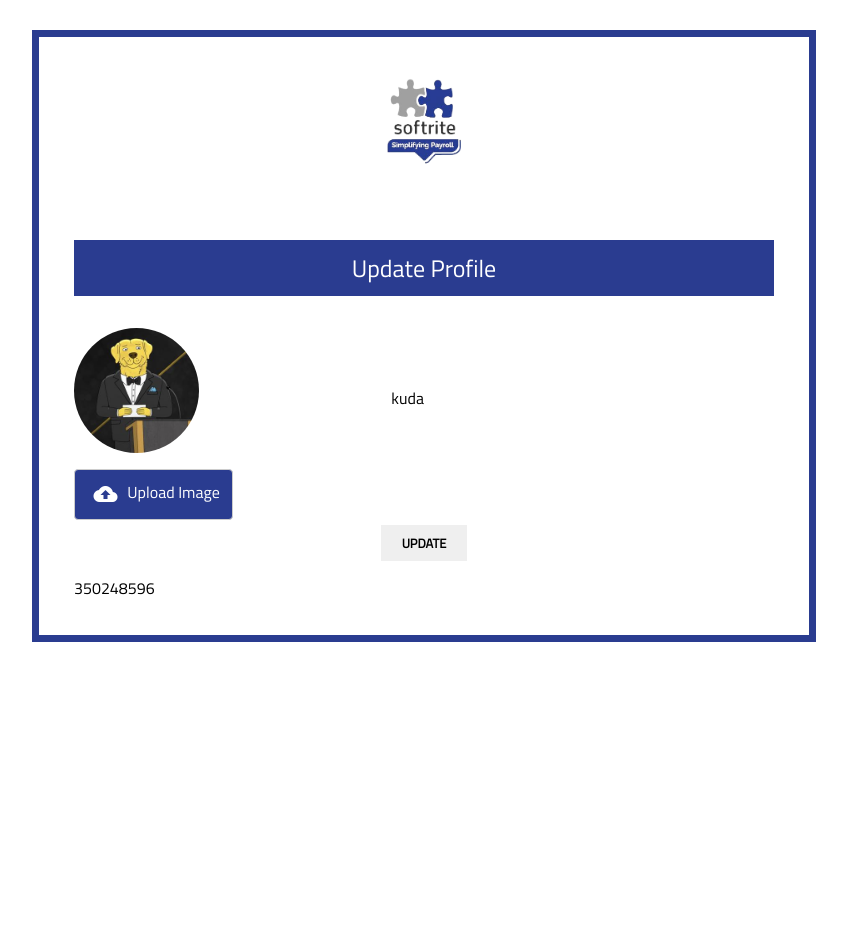
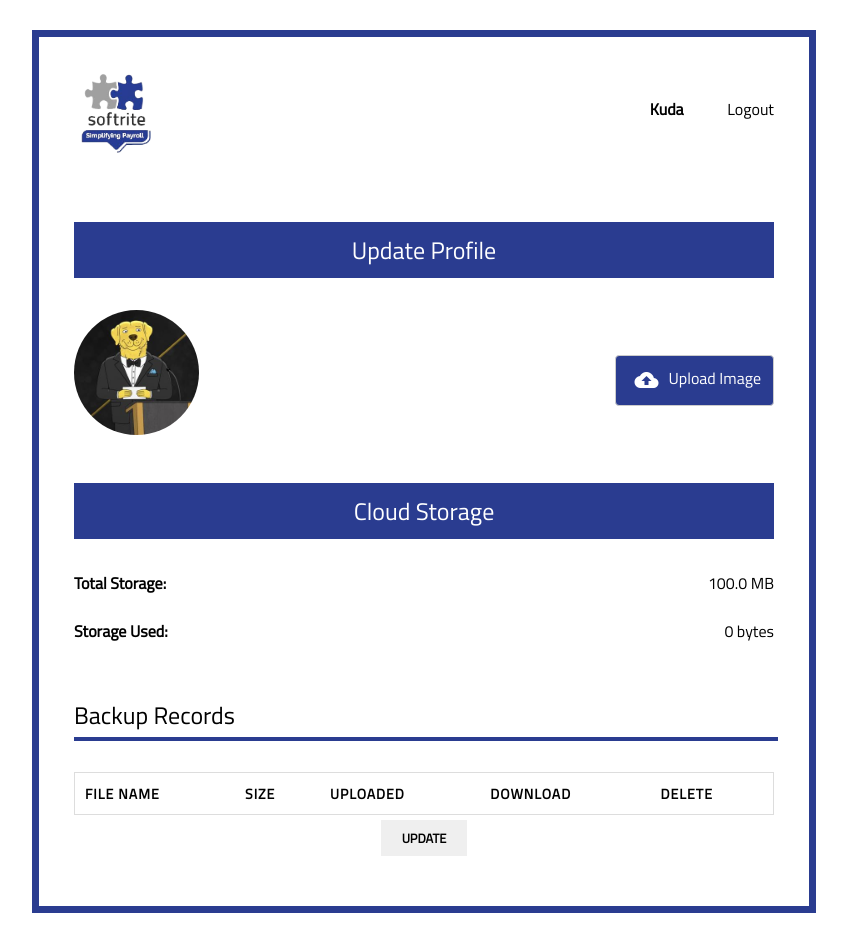
Before and after one commit to Fingolfin7/SoftriteAPI, a Django app: page /profile/ in a window 1280 px wide. Shown: the whole page, without its empty margins (216-1063 px from the left). Before the commit the page ends 642 px from the top, so only its background shows below. Run offline with Django 3.2, Linux system fonts and the light colour scheme; a user stored in the database is signed in; data comes from the database, SQL or seed files in the repository; lists and menus that the app fills with data are empty; some libraries are stand-ins or nearby versions.

Commit message:
Storage Tracking for backups, user ribbons

```diff
--- a/payroll_info/static/payroll_info/css/style2.css
+++ b/payroll_info/static/payroll_info/css/style2.css
@@ -1,19 +1,34 @@
 /* ribbon */
-.ribbon-container{
+.ribbon-container-center{
   width: 100%;
-  padding: 0.5% auto 0.5% 5%;
+  /*padding: 0.5% 5% 0.5% 5%;*/
   margin-bottom: 2%;
   display: flex;
   justify-content: center;
   align-items: center;
 }
 
-.ribbon-logo{
+.ribbon-container{
+  width: 100%;
+  /*padding: 0.5% 5% 0.5% 5%;*/
+  margin-bottom: 2%;
+  display: flex;
+  justify-content: space-between;
+  align-items: center;
+}
+
+.ribbon-logo-center{
   width: 40%;
 }
 
-.ribbon-container a {
+.ribbon-logo{
+  width: 40%;
+  display: block;
+}
+
+.ribbon-container > a {
   text-align: center;
+  width: 30%;
 }
 
 .container, .container--center-middle{
@@ -90,6 +105,33 @@
 .flex-column{
   display: flex;
   flex-direction: column;
+}
+
+/*file upload button*/
+
+.custom-file-upload{
+  display: inline-block;
+  padding: 6px 12px;
+  cursor: pointer;
+  border: 1px solid #ccc;
+  border-radius: 4px;
+  box-sizing: border-box;
+  background-color: #2a3c90;
+  color: white;
+  font-weight: bold;
+  text-align: center;
+  height: 100%;
+  transition: 0.3s;
+}
+
+.round-upload{
+  width: auto;
+  border-radius: 100%;
+}
+
+.custom-file-upload > input[type="file"],
+ label > input[type="file"] {
+    display: none;
 }
 
 .right{
--- a/payroll_info/templates/payroll_info/base.html
+++ b/payroll_info/templates/payroll_info/base.html
@@ -43,30 +43,42 @@
         </div>-->
 
         <div class="qfc-container">
-            <div class="ribbon-container">
+            <section class="ribbon-container">
+                <a href="{% url 'payroll-home' %}">
+                    <img src="{% static 'payroll_info/images/logo-transparent.png' %}" class="ribbon-logo">
+                </a>
+                {%if user.is_authenticated %}
+                    <div>
+                        <a class="plain-link plain" href="{% url 'profile' %}" style="padding-right:2.5rem;">
+                            <b>{{ user.username | title }}</b>
+                        </a>
+                        <a class="plain-link" href="{% url 'logout' %}">Logout</a>
+                    </div>
+                {% else %}
+                    <div>
+                        <a class="plain-link" href="{% url 'login' %}">Login</a>
+                    </div>
+                {% endif %}
+            </section>
+            <section id="messages">
                 {% if messages %}
                     {% for message in messages%}
-                        {% if message.tag == 'error'%}
-                            <div class="card cadmium-red ">
-                              <b><em> {{ message }} </em></b>
+                        {% if message.tags == 'error'%}
+                            <div class="inner-card cadmium-red ">
+                                <em> {{ message }} </em>
                             </div>
-                        {% elif message.tag == 'info'%}
-                            <div class="card cobalt-blue">
-                              <b><em> {{ message }} </em></b>
+                        {% elif message.tags == 'info'%}
+                            <div class="inner-card cobalt-blue">
+                                <em> {{ message }} </em>
                             </div>
                         {% else %}
-                            <div class="card lincolngreen">
-                              <b><em> {{ message }} </em></b>
+                            <div class="inner-card lincolngreen">
+                                <em> {{ message }} </em>
                             </div>
                         {% endif %}
                     {% endfor %}
-                {% else %}
-                    <a href="{% url 'payroll-home' %}">
-                        <img src="{% static 'payroll_info/images/logo-transparent.png' %}" class="ribbon-logo">
-                    </a>
                 {% endif %}
-            </div>
-
+            </section>
             {% block content %}
             {% endblock content%}
         </div>
--- a/users/models.py
+++ b/users/models.py
@@ -6,6 +6,10 @@ from PIL import Image
 class Profile(models.Model):
     user = models.OneToOneField(User, on_delete=models.CASCADE)
     image = models.ImageField(default='default.jpg', upload_to='profile_pics')
+    max_storage = models.IntegerField(default=(100 * pow(1024, 2)))  # store the max storage in bytes
+    max_storage_str = models.CharField(max_length=100, default='0 bytes')  # store the max storage as a string
+    used_storage = models.IntegerField(default=0)  # store the used storage in bytes
+    used_storage_str = models.CharField(max_length=100, default='0 bytes')  # store the used storage as a string
 
     def __str__(self):
         return f"{self.user.username} Profile"
--- a/users/templates/users/base.html
+++ b/users/templates/users/base.html
@@ -23,11 +23,11 @@
 
     <body>
         <div class="qfc-container">
-            <div class="ribbon-container">
-                <a href="#">
+            <section class="ribbon-container">
+                <a href="{% url 'payroll-home' %}">
                     <img src="{% static 'payroll_info/images/logo-transparent.png' %}" class="ribbon-logo">
                 </a>
-            </div>
+            </section>
 
             <section id="messages">
                 {% if messages %}
--- a/users/templates/users/profile.html
+++ b/users/templates/users/profile.html
@@ -1,26 +1,67 @@
-{% extends 'users/base.html' %}
+{% extends 'payroll_info/base.html' %}
 {% load crispy_forms_filters %}
 {% load crispy_forms_tags %}
 {% block content %}
     <form  method="post" enctype="multipart/form-data">
         {% csrf_token %}
-        <span class="section-header">Update Profile</span>
+        <section id="profile info">
+            <span class="section-header">Update Profile</span>
 
-        <span class="flex-row" style="width: 50%">
-            <img class="account-img" src="{{ user.profile.image.url }}">
-            {{ user.username }}
-        </span>
+            <span class="flex-row">
+                <img class="account-img" src="{{ user.profile.image.url }}" alt="profile picture">
+                <label for="{{ profile_form.image.id_for_label }}" class="custom-file-upload">
+                    <i class="material-icons">cloud_upload</i>
+                    Upload Image
+                    {{ profile_form.image }}
+                </label>
+            </span>
 
-        <label for="{{ profile_form.image.id_for_label }}" class="custom-file-upload">
-            <i class="material-icons">cloud_upload</i>
-            Upload Image
-            {{ profile_form.image }}
-        </label>
+
+        </section>
+
+        <section id="cloud_backup">
+            <span class="section-header">Cloud Storage</span>
+            <span class="flex-row"><b>Total Storage:</b> {{ user.profile.max_storage | filesizeformat }}</span>
+            <br/>
+            <span class="flex-row"><b>Storage Used:</b> {{ user.profile.used_storage| filesizeformat }}</span>
+
+            <h5>Backup Records</h5>
+            <table>
+                <thead>
+                    <tr>
+                        <th>File Name</th>
+                        <th>Size</th>
+                        <th>Uploaded</th>
+                        <th>Download</th>
+                        <th>Delete</th>
+                    </tr>
+                </thead>
+                <tbody>
+                    {% for backup in user.backup_set.all %}
+                        <tr>
+                            <td>{{ backup.basename }}</td>
+                            <td>{{ backup.filesize|filesizeformat }}</td>
+                            <td>{{ backup.date_uploaded }}</td>
+                            <td>
+                                <a class="plain-link" href="{{ backup.file.url }}">
+                                    <i class="material-icons">download</i>
+                                </a>
+                            </td>
+                            <td>
+                                <a class="plain-link" href="#">
+                                    <i class="material-icons">delete</i>
+                                </a>
+                            </td>
+                        </tr>
+                    {% endfor %}
+                </tbody>
+            </table>
+        </section>
+
 
         <div class="button-row">
             <input type="submit" class="button" value="Update">
         </div>
-        350248596
 
     </form>
 
```
Also changed, not shown: backups/models.py (+39 -6 lines), backups/views.py (+1 -19 lines), payroll_info/scrapers/pythonanywhere_task.py (deleted, +0 -34 lines), backups/migrations/0003_alter_backup_file.py (added), users/migrations/0002_profile_max_storage_profile_max_storage_str_and_more.py (added), 3 other files.
